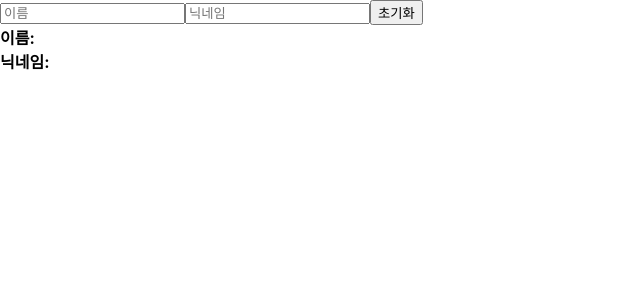
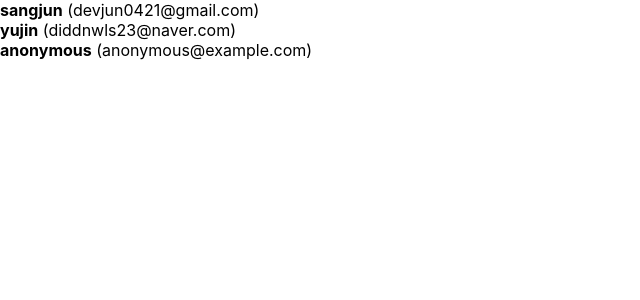
Before and after one commit to sangjuntechs/reactAtoZ, a React (Create React App) app: page / in a window 1280 px wide. Shown: the top 300 px of the page, without its empty margins (0-640 px from the left). Built offline with nearby package versions, Linux system fonts and the light colour scheme.

Commit message:
arrayRendering

```diff
--- a/src/App.js
+++ b/src/App.js
@@ -4,10 +4,11 @@
 import Counter from './Counter';
 import InputSample from './InputState';
 import './App.css';
+import UserList from './Userlist';
 
 function App() {
   return (
-    <InputSample />
+    <UserList />
   );
 }
 
--- /dev/null
+++ b/src/Userlist.js
@@ -0,0 +1,41 @@
+import React from "react";
+
+function User({ user }) {
+  return (
+    <div>
+      <b>{user.username}</b> <span>({user.email})</span>
+    </div>
+  );
+}
+
+function userList() {
+  const users = [
+    {
+      id: 1,
+      username: "sangjun",
+      email: "devjun0421@gmail.com",
+    },
+    {
+      id: 2,
+      username: "yujin",
+      email: "diddnwls23@naver.com",
+    },
+    {
+      id: 3,
+      username: "anonymous",
+      email: "anonymous@example.com",
+    },
+  ];
+
+  return (
+    <div>
+      <div>
+        {users.map((user) => (
+          <User key={user.id} user={user} />
+        ))}
+      </div>
+    </div>
+  );
+}
+
+export default userList;
```
